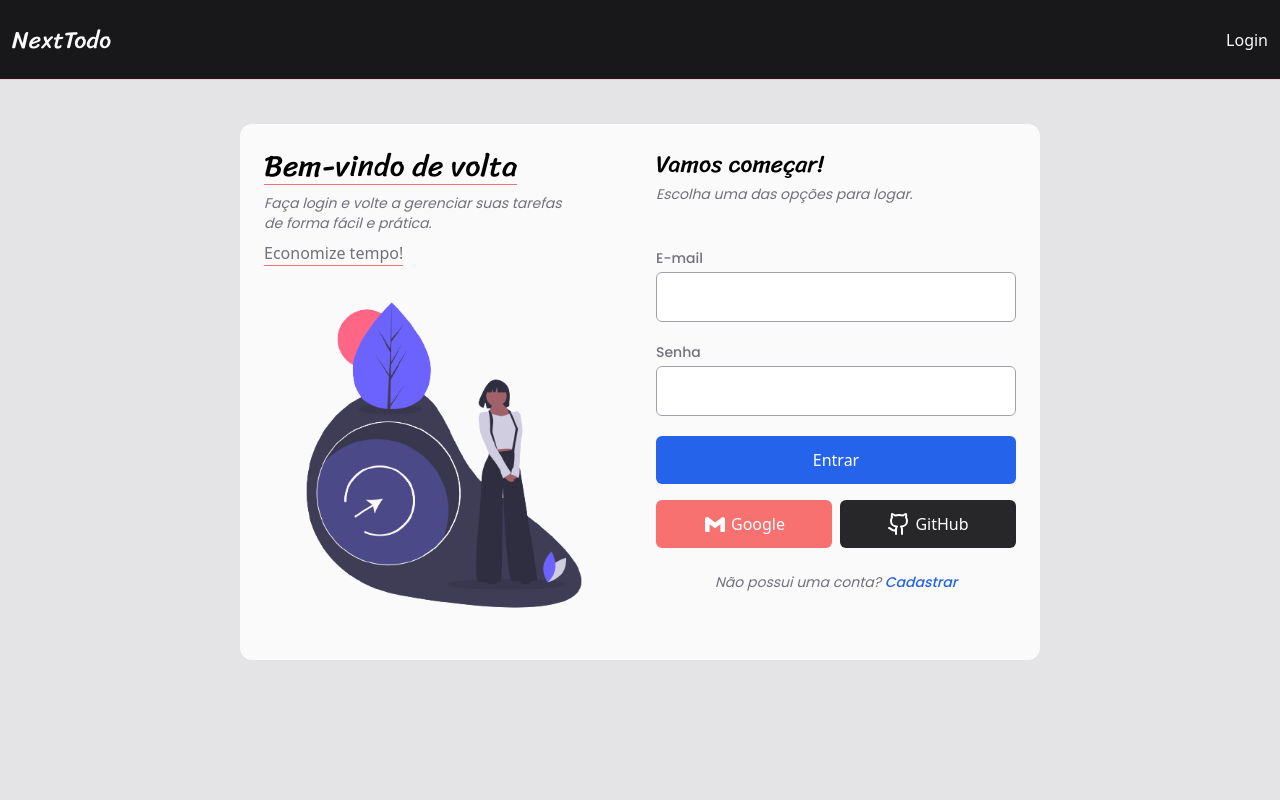
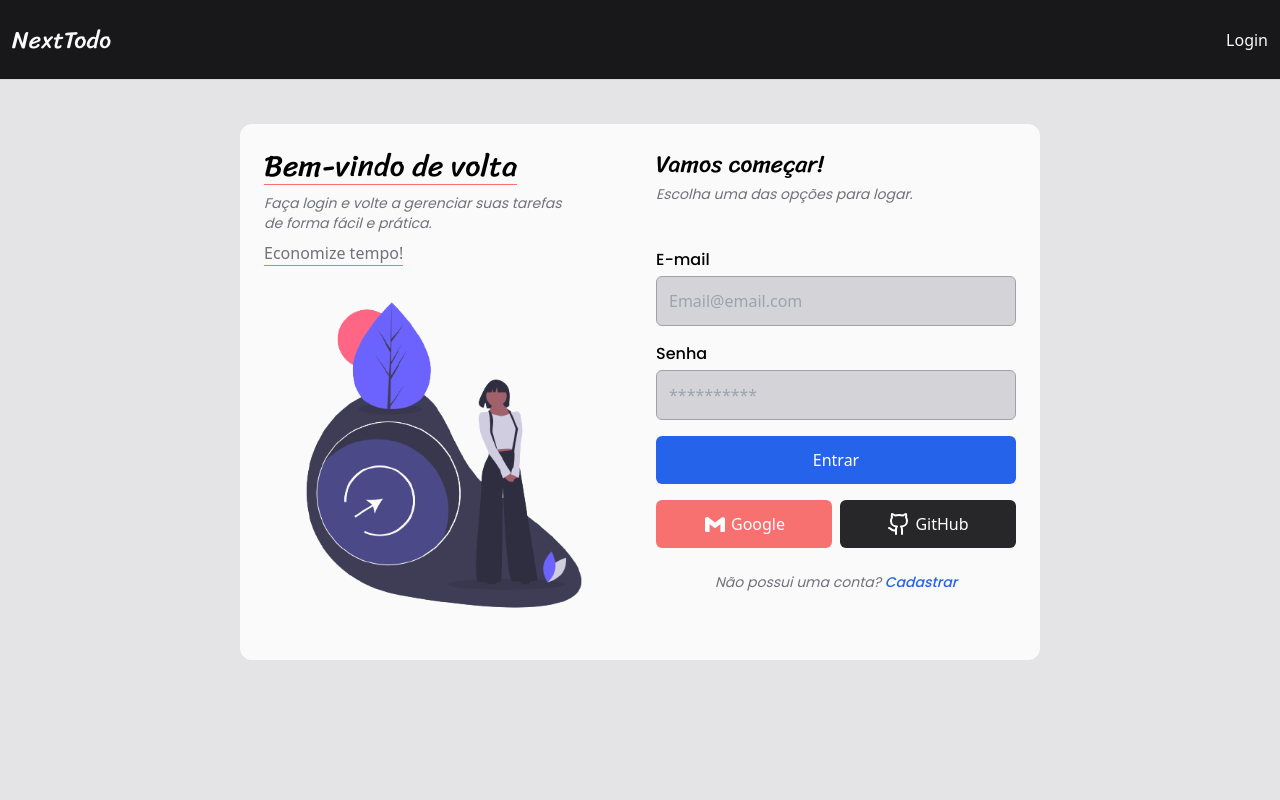
Before and after one commit to iarlen-reis/TodoNext, a Next.js app: page /login in a window 1280 px wide. Shown: the top 800 px of the page. Built offline with nearby package versions, Linux system fonts and the light colour scheme; no server answers.

Commit message:
refactor: refactoring LoginForm component, adding custom InputFields and adding error handling when trying to login.

```diff
--- a/src/components/Forms/LoginForm.tsx
+++ b/src/components/Forms/LoginForm.tsx
@@ -1,10 +1,13 @@
 'use client'
-import React from 'react'
+import React, { useState } from 'react'
 import { Github } from 'lucide-react'
 import { BiLogoGmail } from 'react-icons/bi'
 import { signIn } from 'next-auth/react'
 import Link from 'next/link'
-import { useForm } from 'react-hook-form'
+import { FormProvider, useForm } from 'react-hook-form'
+import { InputField } from '../InputField'
+import { toast } from 'react-toastify'
+import { useRouter } from 'next/navigation'
 
 interface IFormProps {
   email: string
@@ -12,17 +15,25 @@ interface IFormProps {
 }
 
 export const LoginForm = () => {
-  const {
-    register,
-    handleSubmit,
-    formState: { errors },
-  } = useForm<IFormProps>()
+  const [loginLoading, setLoginLoading] = useState(false)
+  const methods = useForm<IFormProps>()
+  const router = useRouter()
 
   const handleLoginUser = async (user: IFormProps) => {
+    setLoginLoading(true)
     await signIn<'credentials'>('credentials', {
       ...user,
-      redirect: true,
+      redirect: false,
       callbackUrl: '/',
+    })
+      .then((response) => {
+        if (response?.error !== null) {
+          return toast.error(response?.error)
+        }
+        router.push('/')
+      })
+      .finally(() => {
+        setLoginLoading(false)
       })
   }
 
@@ -34,66 +45,70 @@ export const LoginForm = () => {
           Escolha uma das opções para logar.
         </p>
       </div>
+      <FormProvider {...methods}>
         <form
-        onSubmit={handleSubmit(handleLoginUser)}
+          onSubmit={methods.handleSubmit(handleLoginUser)}
           className="mt-7 flex w-full flex-col gap-4"
         >
-        <label className="flex flex-col gap-1 font-body">
-          <span className="text-sm font-medium text-zinc-500">E-mail</span>
-          <input
+          <InputField
+            name="email"
+            label="E-mail"
             type="email"
-            className="w-full rounded-md border border-zinc-400 px-2 py-3 text-zinc-700 outline-none focus:border-blue-300"
-            {...register('email', { required: true })}
+            disabled={loginLoading}
+            placeholder="Email@email.com"
+            rules={{ required: 'Campo obrigatório' }}
           />
-          <small className="text-red-500">
-            {errors.email?.type === 'required' && 'Campo é obrigatório.'}
-          </small>
-        </label>
-        <label className="flex flex-col gap-1 font-body">
-          <span className="text-sm font-medium text-zinc-500">Senha</span>
-          <input
+          <InputField
+            name="password"
+            label="Senha"
             type="password"
-            className="w-full rounded-md border border-zinc-400 px-2 py-3 text-zinc-700 outline-none focus:border-blue-300"
-            {...register('password', {
-              required: true,
-              minLength: 6,
-            })}
+            disabled={loginLoading}
+            placeholder="**********"
+            rules={{
+              required: 'campo obrigatório.',
+              minLength: {
+                value: 6,
+                message: 'Deve possui no mínimo 6 caracteres.',
+              },
+            }}
           />
-          <small className="text-red-500">
-            {errors.password?.type === 'required' && 'Campo é obrigatório.'}
-            {errors.password?.type === 'minLength' &&
-              'Senha menor que 6 caracteres.'}
-          </small>
-        </label>
-        <button className="w-full rounded-md bg-blue-600 py-3 text-center font-medium text-white">
-          Entrar
+          <button
+            disabled={loginLoading}
+            className="w-full rounded-md bg-blue-600 py-3 text-center font-medium text-white transition-colors hover:bg-blue-500 disabled:cursor-not-allowed disabled:bg-zinc-500"
+          >
+            {loginLoading ? 'Aguarde...' : 'Entrar'}
           </button>
         </form>
+      </FormProvider>
       <div className="flex w-full items-center justify-center gap-2">
         <button
+          disabled={loginLoading}
           onClick={() => signIn('google')}
-          className="flex w-full max-w-[400px] items-center justify-center gap-1 rounded-md bg-red-400 py-3 font-medium text-white transition-colors hover:bg-red-300"
+          className="flex w-full max-w-[400px] items-center justify-center gap-1 rounded-md bg-red-400 py-3 font-medium text-white transition-colors hover:bg-red-300 disabled:cursor-not-allowed disabled:bg-zinc-500"
         >
           <BiLogoGmail size={24} />
           Google
         </button>
         <button
+          disabled={loginLoading}
           onClick={() => signIn('github')}
-          className="flex w-full max-w-[400px] items-center justify-center gap-1 rounded-md bg-zinc-800 py-3 font-medium text-white transition-colors hover:bg-zinc-700"
+          className="flex w-full max-w-[400px] items-center justify-center gap-1 rounded-md bg-zinc-800 py-3 font-medium text-white transition-colors hover:bg-zinc-700 disabled:cursor-not-allowed disabled:bg-zinc-500"
         >
           <Github />
           GitHub
         </button>
       </div>
+      {!loginLoading && (
         <p className="mt-2 text-center font-body text-sm italic text-zinc-500">
           Não possui uma conta?{' '}
           <Link
             href="/register"
-          className="font-body font-medium text-blue-600 hover:text-blue-700"
+            className="font-body font-medium text-blue-600 hover:underline"
           >
             Cadastrar
           </Link>
         </p>
+      )}
     </div>
   )
 }
```
Lines whose indentation alone changed are shown as unchanged.
